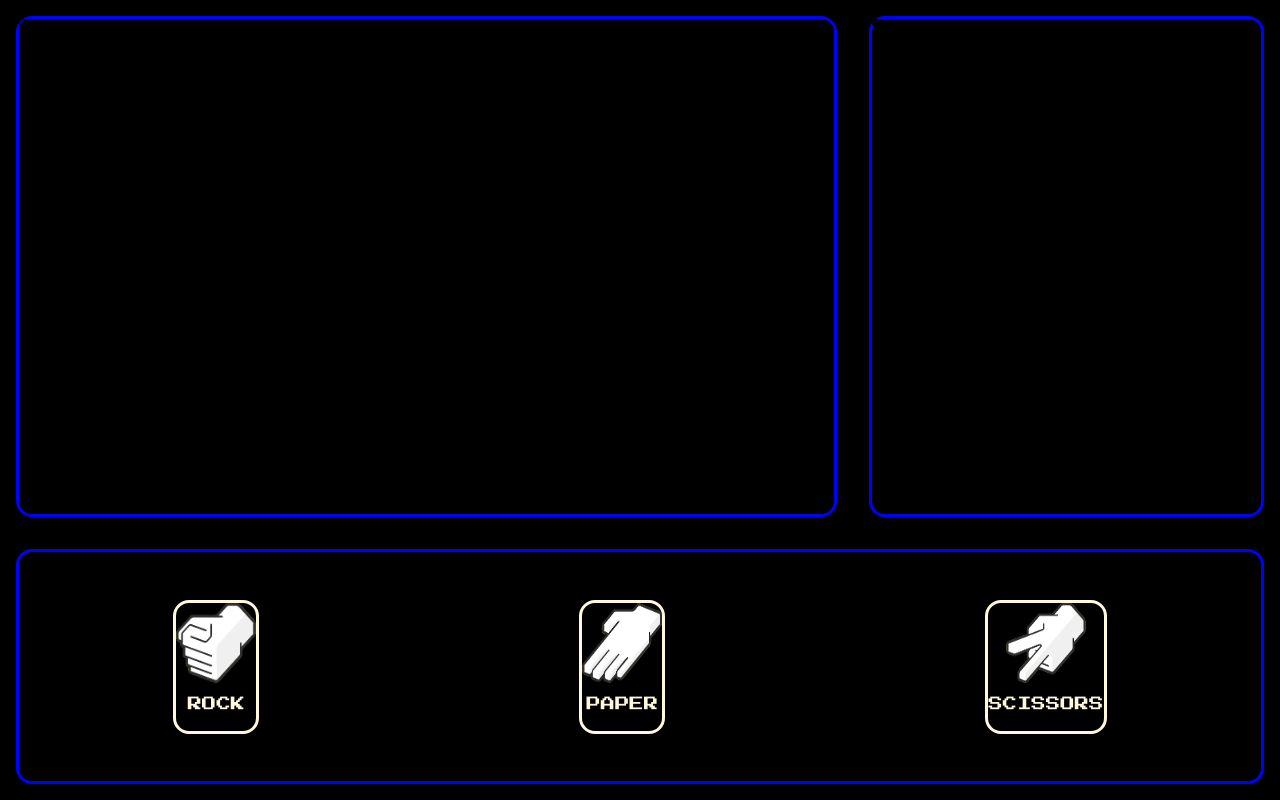
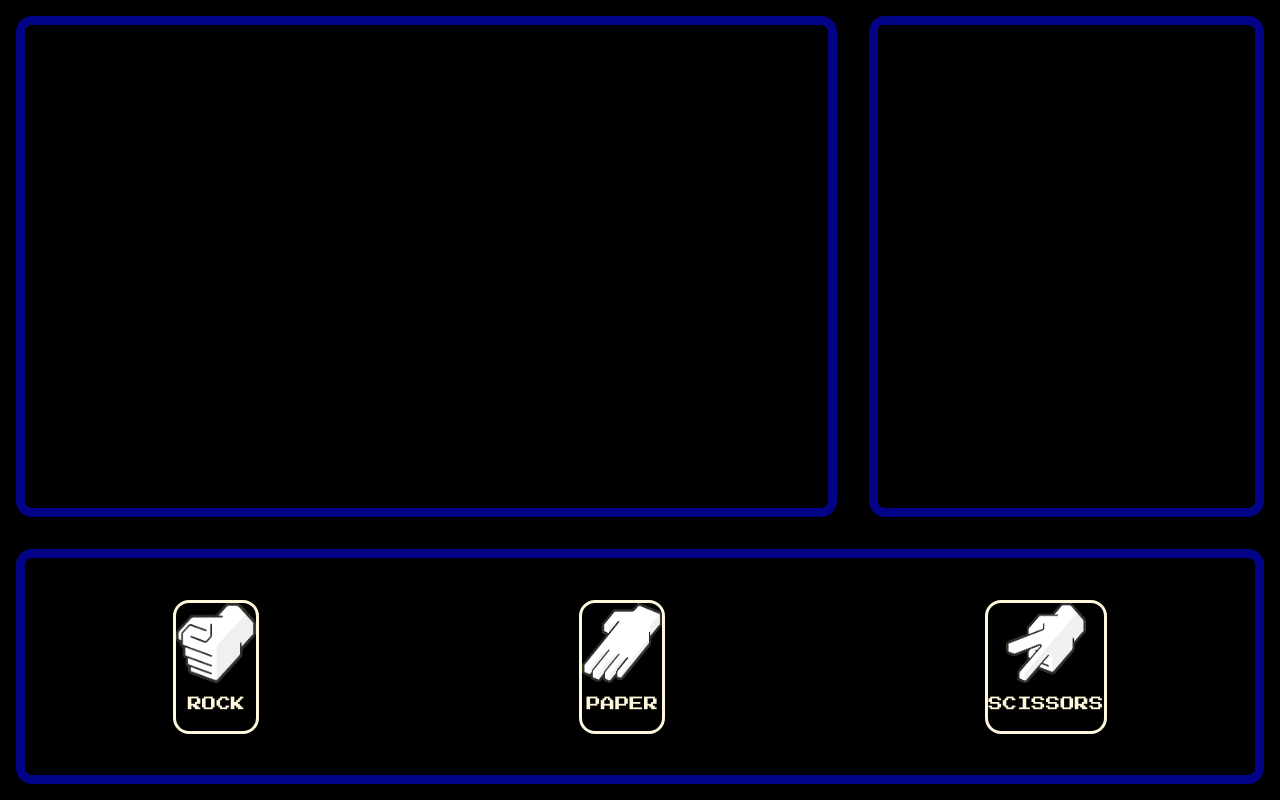
Before and after one commit to PixelArtHistorian/the_odin_projects, a plain HTML site: page rock-paper-scissors/src/index.html in a window 1280 px wide. Drawn offline with Linux system fonts and the light colour scheme.

Commit message:
Changed blue for borders

```diff
--- a/rock-paper-scissors/src/style.css
+++ b/rock-paper-scissors/src/style.css
@@ -18,22 +18,25 @@ html,body{
 
 .field{
     grid-area: field;
-    border: solid blue;
+    border: solid  rgba(4, 4, 165, 0.822);
     border-radius: 1rem;
+    border-width: 0.6rem;
     margin: 1rem;
 }
 
 .scoreboard{
     grid-area: score;
-    border: solid blue;
+    border: solid rgba(4, 4, 165, 0.822);
     border-radius: 1rem;
+    border-width: 0.6rem;
     margin: 1rem;
 }
 
 .controls{
     grid-area: input;
-    border: solid blue;
+    border: solid rgba(4, 4, 165, 0.822);
     border-radius: 1rem;
+    border-width: 0.6rem;
     margin: 1rem;
     display: flex;
     flex:1;
```
